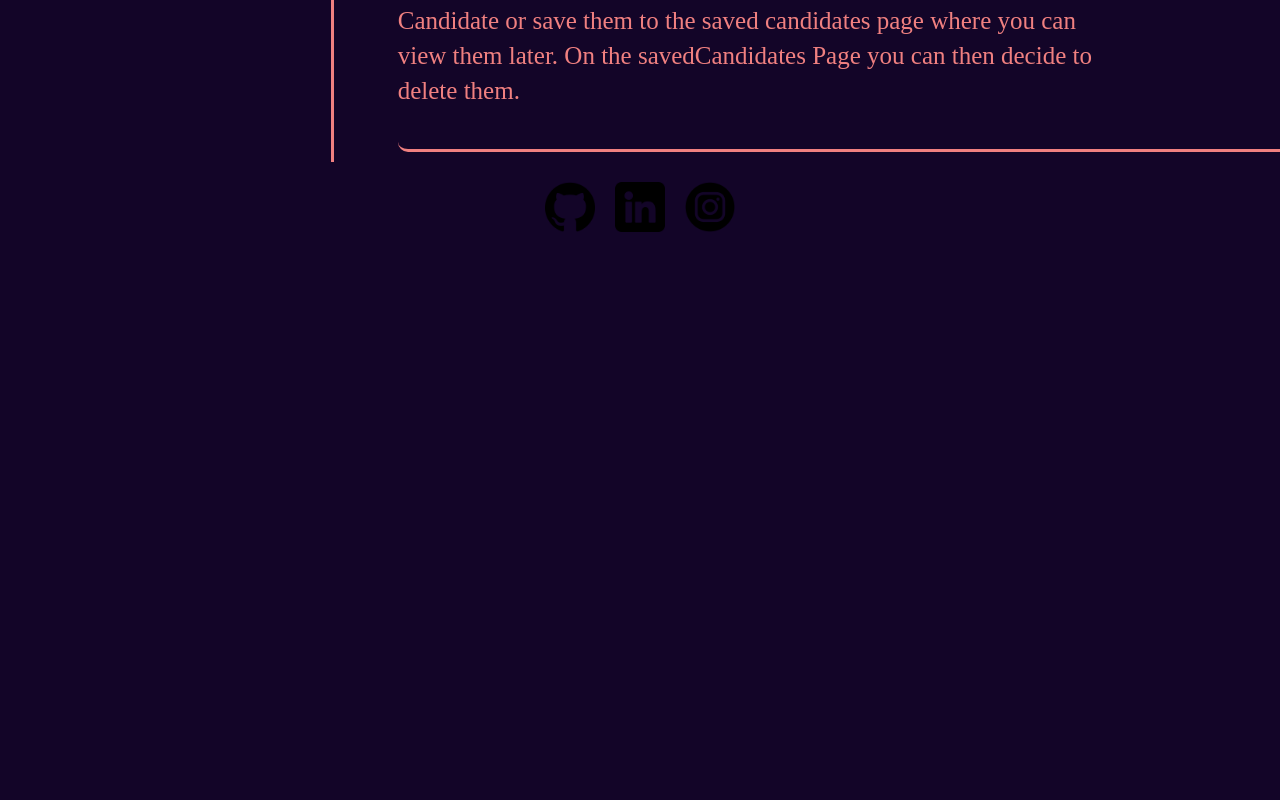
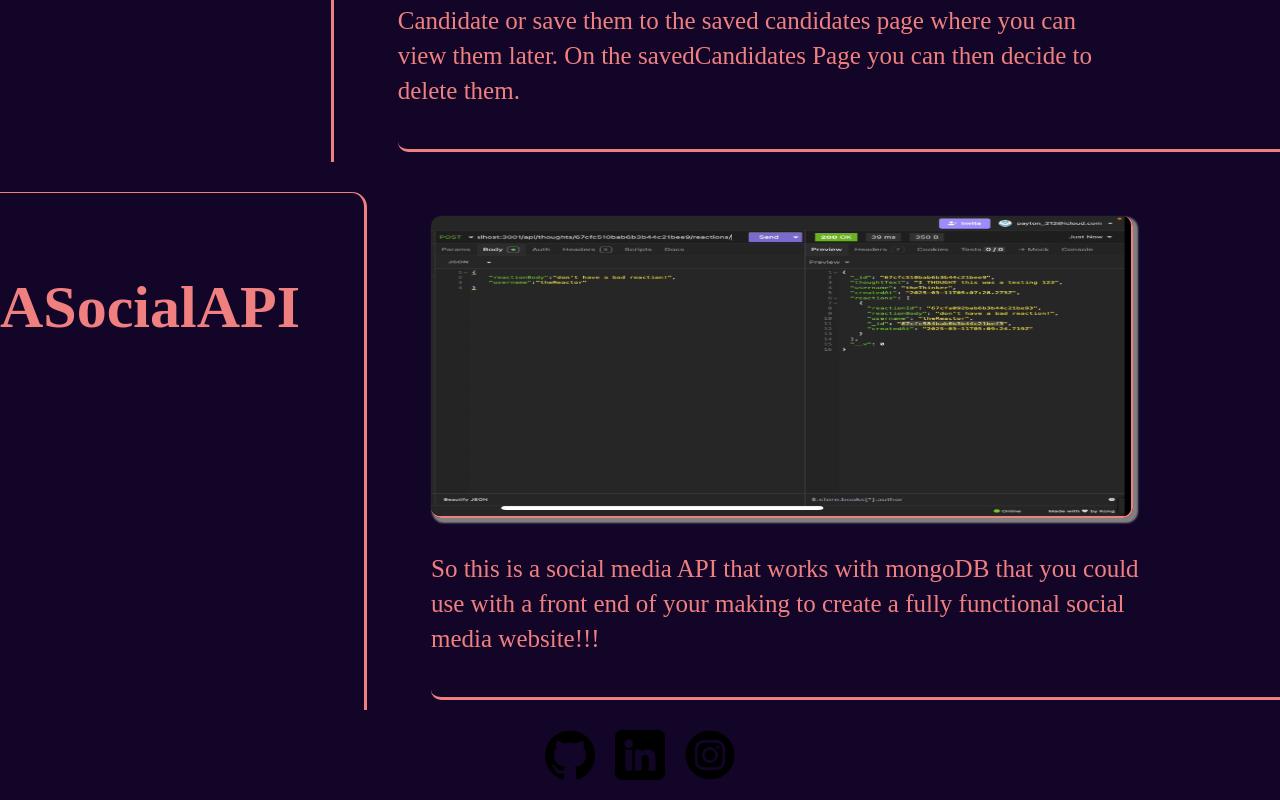
Before and after one commit to Payton212/portfolio, a React (Vite) app: page /portfolio in a window 1280 px wide. Shown: the part 2529-3329 px from the top of the page. Before the commit the page ends 2781 px from the top, so only its background shows below. Built offline with nearby package versions, Linux system fonts and the light colour scheme.

Commit message:
added another project to the portfolio section

```diff
--- a/src/pages/InnerPortfolio.jsx
+++ b/src/pages/InnerPortfolio.jsx
@@ -5,6 +5,7 @@ import employMee from "../components/IMGS/employMee.png";
 import Github from "../components/IMGS/github-logo.png";
 import Youtube from "../components/IMGS/youtube.png";
 import CandidateSearch from "../components/IMGS/CandidateSearch.jpg";
+import ASocialAPI from "../components/IMGS/ASocialAPI.jpg";
 
 export default function Portfolio() {
     return (
@@ -74,7 +75,25 @@ export default function Portfolio() {
                         </p>
                         </div>
 
-            </section>
+                </section>
+
+                <section className="side-bar">
+                    <h4 id="link"> ASocialAPI</h4>
+                    <div id="portDiv">
+                            <section className="portImageContainer">
+                        <img id="githubLink" src={ASocialAPI}/>
+                            <a id="employMeeA" href="https://github.com/Payton212/ASocialAPI">
+                                <img id="innerImg" src={Github} />
+                            </a>
+                            <a href="https://youtu.be/oIAuHUgMT2k?si=kp5a9EAYA1euqaSC">
+                                <img id="youtubeImg" src={Youtube} />
+                            </a>
+                             <p id="employMeeText"> ⬅ Feel free to fork this repo and see how it works! </p>
+                            <p id="youtubeText"> ⬅ Feel free to watch a demonstration instead of forking the repo! </p>
+                            </section>
+
+                    <p id="portP">So this is a social media API that works with mongoDB that you could use with a front end of your making to create a fully functional social media website!!!  </p></div>
+                </section>
 
           </main>
     <footer>
```
Also changed, not shown: src/components/IMGS/ASocialAPI.jpg (added).
